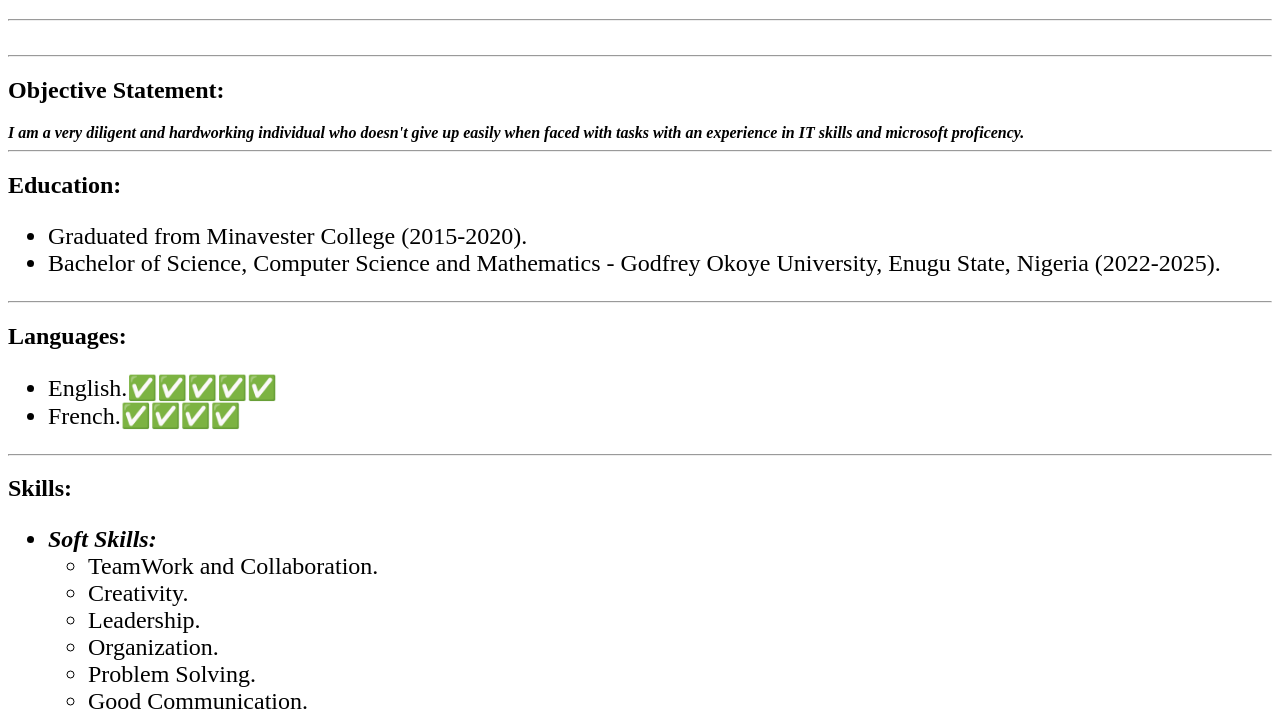
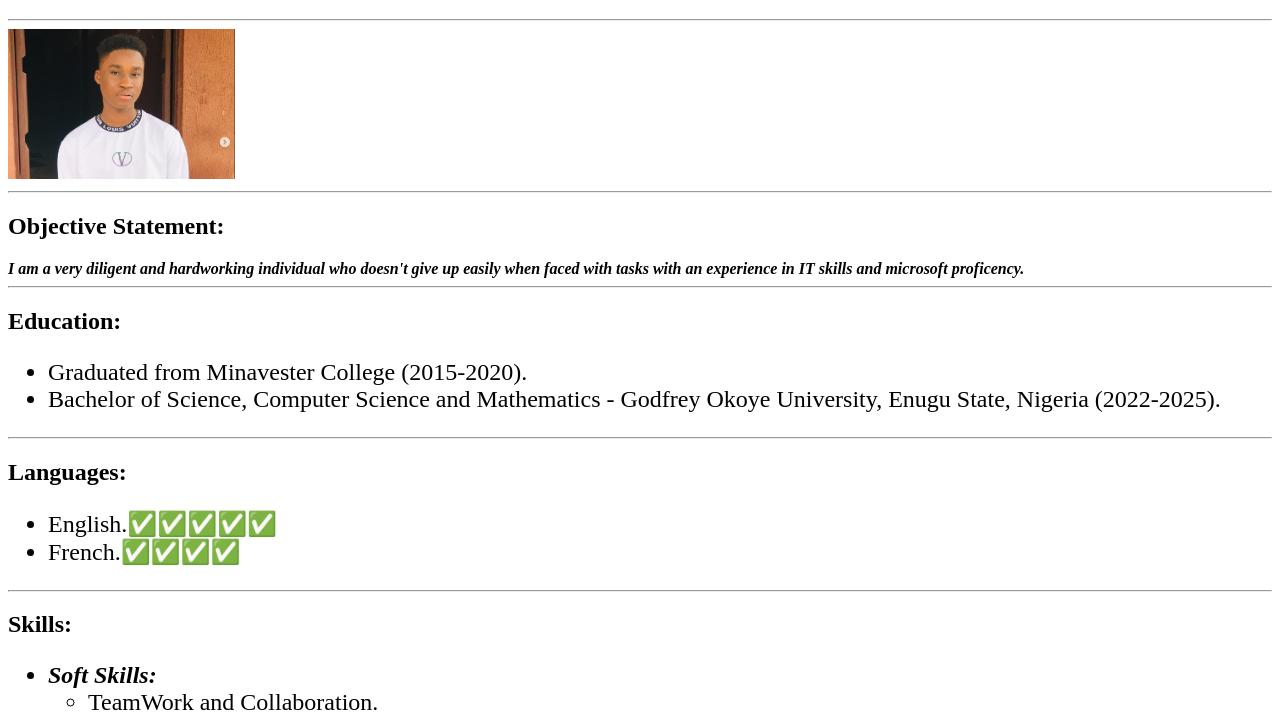
Before and after one commit to paschal-dotcom/html-capstone, a plain HTML site: page index.html in a window 1280 px wide. Shown: the part 61-780 px from the top of the page. Drawn offline with Linux system fonts and the light colour scheme.

Commit message:
Add files via upload

```diff
--- a/index.html
+++ b/index.html
@@ -9,7 +9,7 @@
 
     <h1>NWAGOR PASCHAL'S RESUME</h1>
     <hr>
-    <img src="../IMG/Screenshot 2024-07-15 044957.png" alt="" height="150">
+    <img src="./images/Screenshot 2024-07-15 044957.png" alt="" height="150">
     <hr>
     <h2>Objective Statement:</h2>
     <b style="font-style: italic;">I am a very diligent and hardworking individual who doesn't give up easily when faced with tasks with an experience in IT skills and microsoft proficency.</b>
```
Also changed, not shown: images/Screenshot 2024-07-15 044957.png (added).
